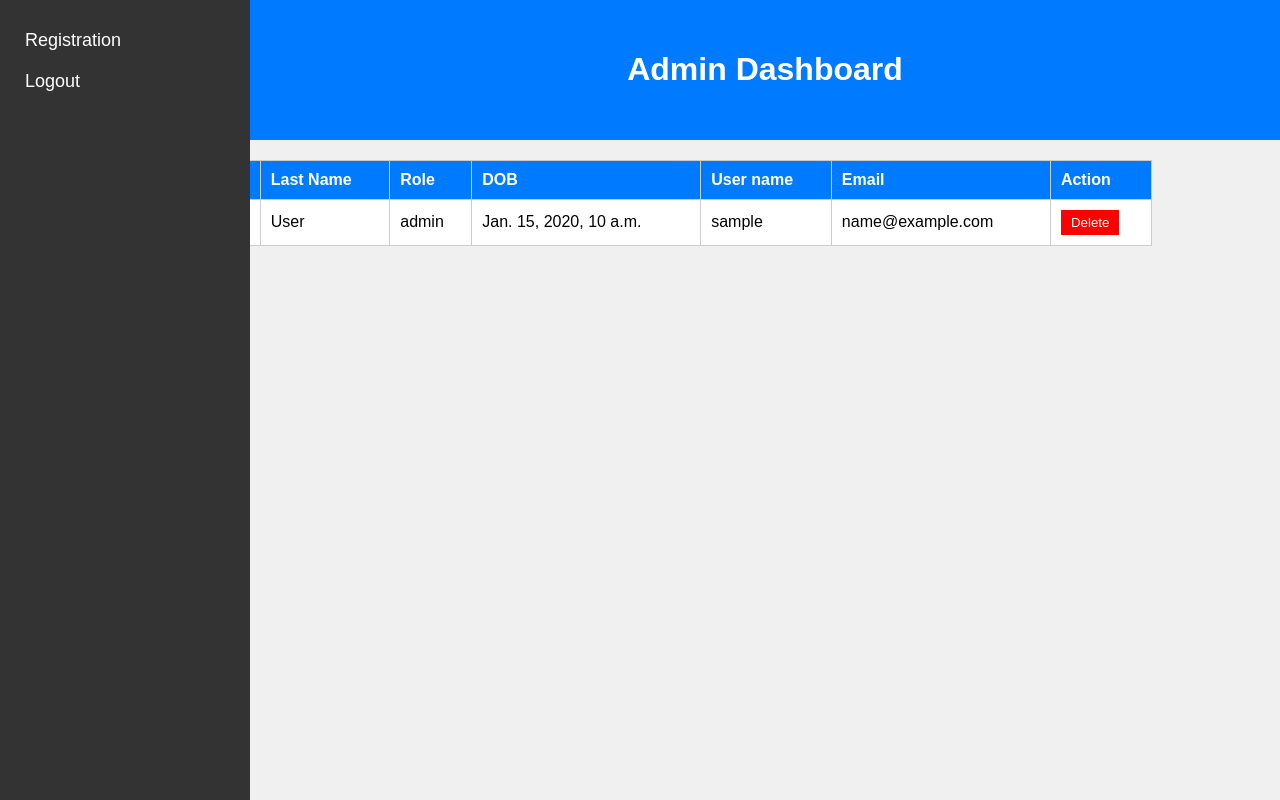
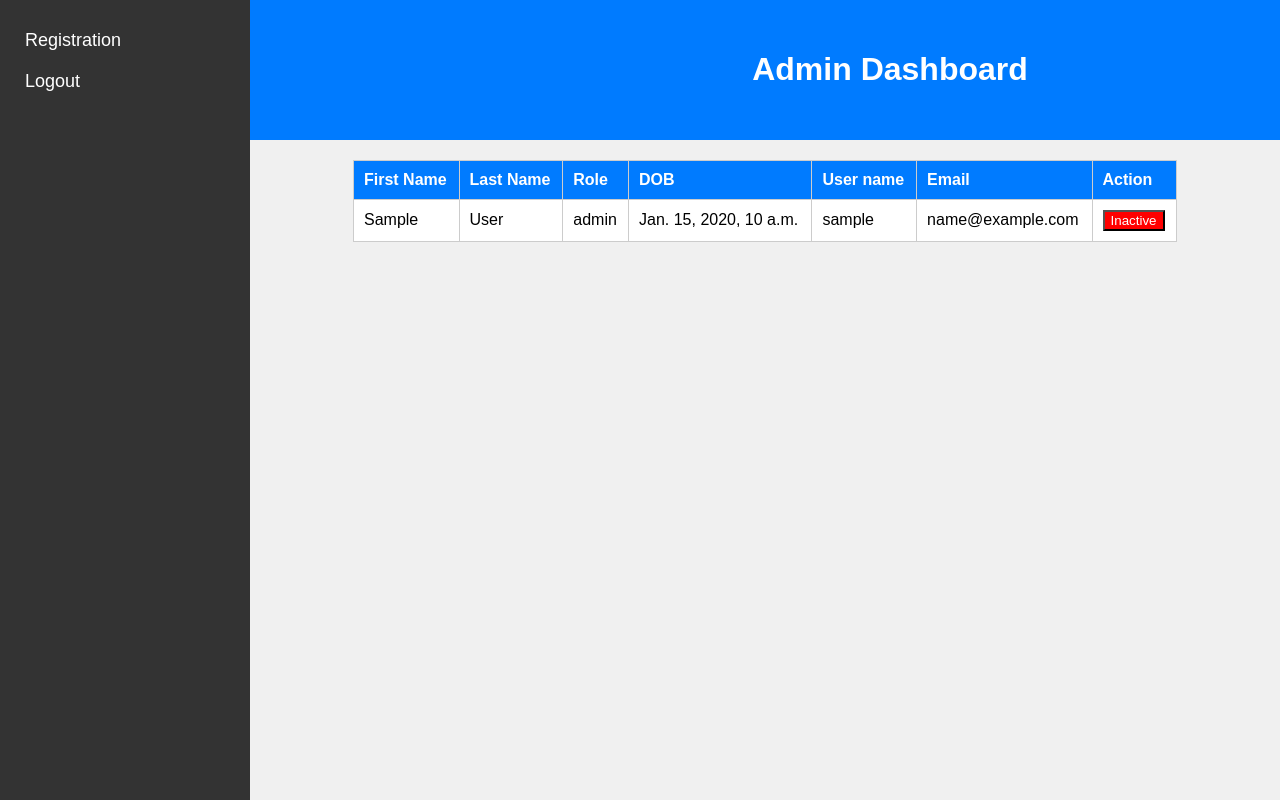
Before and after one commit to Ashwinspill/AllergyCare, a Django app: template template/templates/admind.html in a window 1280 px wide. Run offline with Django 3.2, Linux system fonts and the light colour scheme; the template is opened without the code that fills it: most values are stand-ins (such as "Sample title", 1, 10 or a date in 2020).

Commit message:
admind active inactive

```diff
--- a/template/templates/admind.html
+++ b/template/templates/admind.html
@@ -8,6 +8,7 @@
             background-color: #f0f0f0;
             margin: 0;
             padding: 0;
+            padding-left: 250px; /* Add this line to create space for the sidebar */
         }
 
         .sidebar {
@@ -85,6 +86,17 @@
             padding: 5px 10px;
             cursor: pointer;
         }
+        /* Style for active users */
+        .active {
+            background-color: green;
+            color: white;
+        }
+
+/* Style for inactive users */
+        .inactive {
+            background-color: red;
+            color: white;
+        }
     </style>
 </head>
 <body>
@@ -119,10 +131,13 @@
                 <td>{{ user_profile.username }}</td>
                 <td>{{ user_profile.email }}</td>
                 <td>
-                    {% if user_profile.role != "Admin" %}
-                    <button class="delete-button" onclick="deleteUser('{{ user_profile.id }}')">Delete</button>
-                    {% endif %}
-                </td>
+                    <button class="active-toggle-button {% if user_profile.is_active %}active{% else %}inactive{% endif %}" onclick="toggleActive('{{ user_profile.id }}', '{{ user_profile.is_active }}')" {% if user_profile.role == "Admin" %}style="display: none;"{% endif %}>
+                        {% if user_profile.is_active %}
+                            Active
+                        {% else %}
+                            Inactive
+                        {% endif %}
+                    </button>
             </tr>
             {% endfor %}
         </tbody>
@@ -145,25 +160,26 @@
         return cookieValue;
     }
 
-    // Function to delete a user
-    function deleteUser(userId) {
-        if (confirm("Are you sure you want to delete this user?")) {
+    function toggleActive(userId, isActive) {
+        if (confirm(`Are you sure you want to set this user ${isActive ? 'inactive' : 'active'}?`)) {
             // Get the CSRF token from the cookie
             const csrftoken = getCookie('csrftoken');
 
             $.ajax({
                 type: 'POST',
-                url: `/delete-user/${userId}/`,
+                url: `/toggle-active/${userId}/${isActive}/`,
                 headers: { "X-CSRFToken": csrftoken },  // Include the CSRF token in the headers
-                success: function() {
-                    // Remove the table row upon successful deletion
-                    const rowToRemove = document.querySelector(`tr[data-user-id="${userId}"]`);
-                    if (rowToRemove) {
-                        rowToRemove.remove();
+                success: function () {
+                    // Update the button text and background color upon successful toggle
+                    const toggleButton = document.querySelector(`button.active-toggle-button[data-user-id="${userId}"]`);
+                    if (toggleButton) {
+                        toggleButton.textContent = isActive ? 'Inactive' : 'Active';
+                        toggleButton.style.backgroundColor = isActive ? 'red' : 'green';
+                        isActive = !isActive;
                     }
                 },
-                error: function() {
-                    alert('Failed to delete user.');
+                error: function () {
+                    alert('Failed to toggle active status.');
                 }
             });
         }
```
